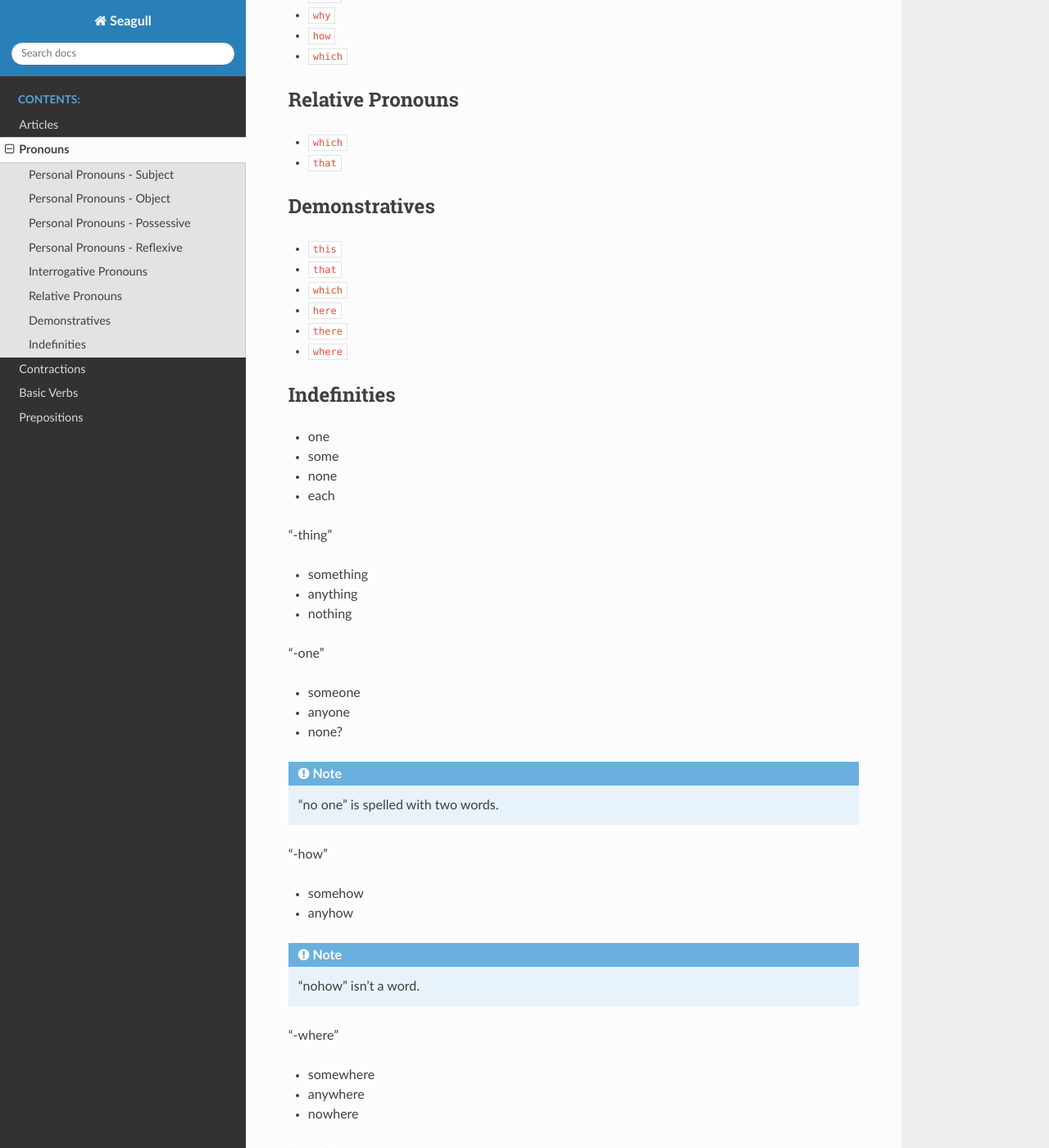
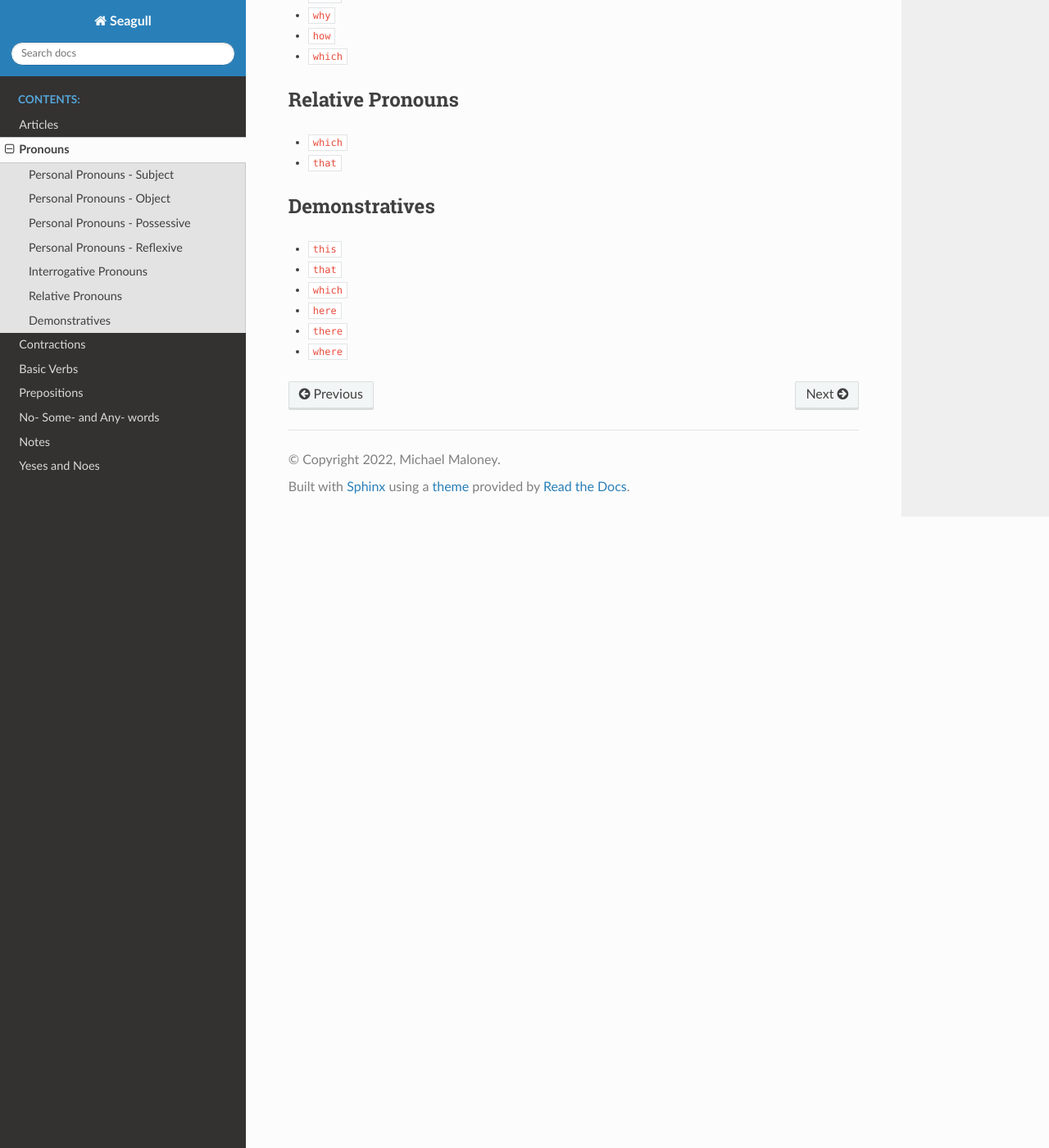
Before and after one commit to tac-tics/seagull, a Sphinx documentation site: the page built from source/pronouns.rst, in a window 1280 px wide and 1400 px high, scrolled down 1630 px. Shown: the whole window at 82% size. Built offline with Sphinx 7.4.7 and the Read the Docs theme 2.0.0, drawn with Linux system fonts in a browser that asks for light colours; cross-references to code outside the pages are shown as plain code; some of the changed text lies outside the part shown.

Commit message:
random stuff

```diff
--- a/source/contractions.rst
+++ b/source/contractions.rst
@@ -33,3 +33,6 @@ Also includes "has".
 * :steno:`it'd <*TD>`
 * :steno:`we'd <W*ED>`
 * :steno:`they'd <TH*ED>`
+
+* :steno:`won't <W*PB>`
+* :steno:`isn't <S*PB>`
--- a/source/index.rst
+++ b/source/index.rst
@@ -10,6 +10,9 @@ Seagull Steno
  contractions
  basic_verbs
  prepositions
+ no_some_any
+ notes
+ yesno
 
 
 Seagull is a stenography theory for Plover.
--- a/source/pronouns.rst
+++ b/source/pronouns.rst
@@ -80,54 +80,3 @@ Demonstratives
 * :steno:`here <HR>`
 * :steno:`there <THR>`
 * :steno:`where <WHR>`
-
-Indefinities
-------------
-
-* one
-* some
-* none
-* each
-
-"-thing"
-
-* something
-* anything
-* nothing
-
-"-one"
-
-* someone
-* anyone
-* none?
-
-.. note::
-
-  "no one" is spelled with two words.
-
-"-how"
-
-* somehow
-* anyhow
-
-.. note::
-
-  "nohow" isn't a word.
-
-"-where"
-
-* somewhere
-* anywhere
-* nowhere
-
-"-time"
-
-* anytime
-* sometime
-* sometimes
-
-"-body"
-
-* anybody
-* somebody
-* nobody
--- /dev/null
+++ b/source/yesno.rst
@@ -0,0 +1,7 @@
+Yeses and Noes
+==============
+
+* :steno:`yes <KWRE>`
+* :steno:`yeah <KWRAE>`
+
+* :steno:`no <TPHO>`
```
Also changed, not shown: build.py (deleted, +0 -66 lines), rtf_to_json.py (added, +27 -0 lines), seagull.json (+24 -10 lines), seagull_sphinx/__init__.py (+41 -12 lines), source/no_some_any.rst (added, +63 -0 lines), source/notes.rst (added, +23 -0 lines), source/prepositions.rst (+13 -15 lines), suffixes.json (added, +12 -0 lines), 2 other files.
